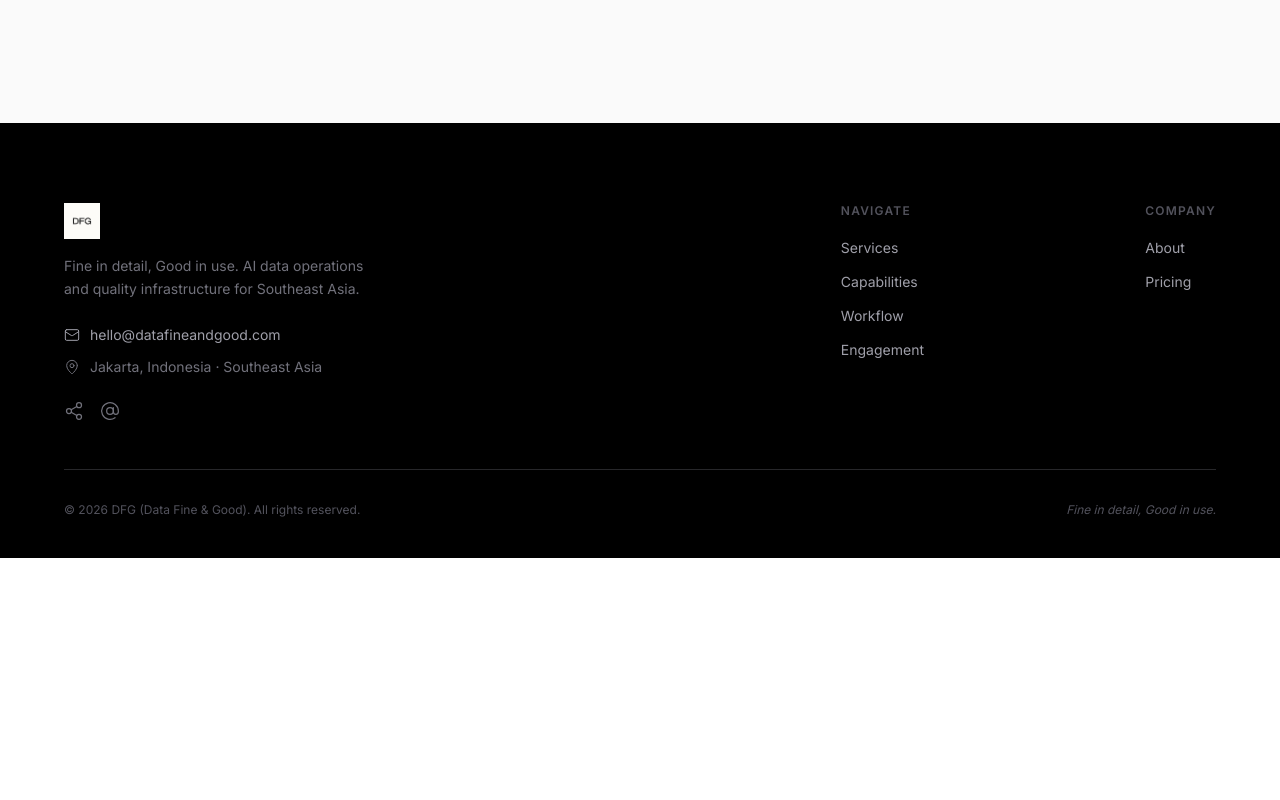
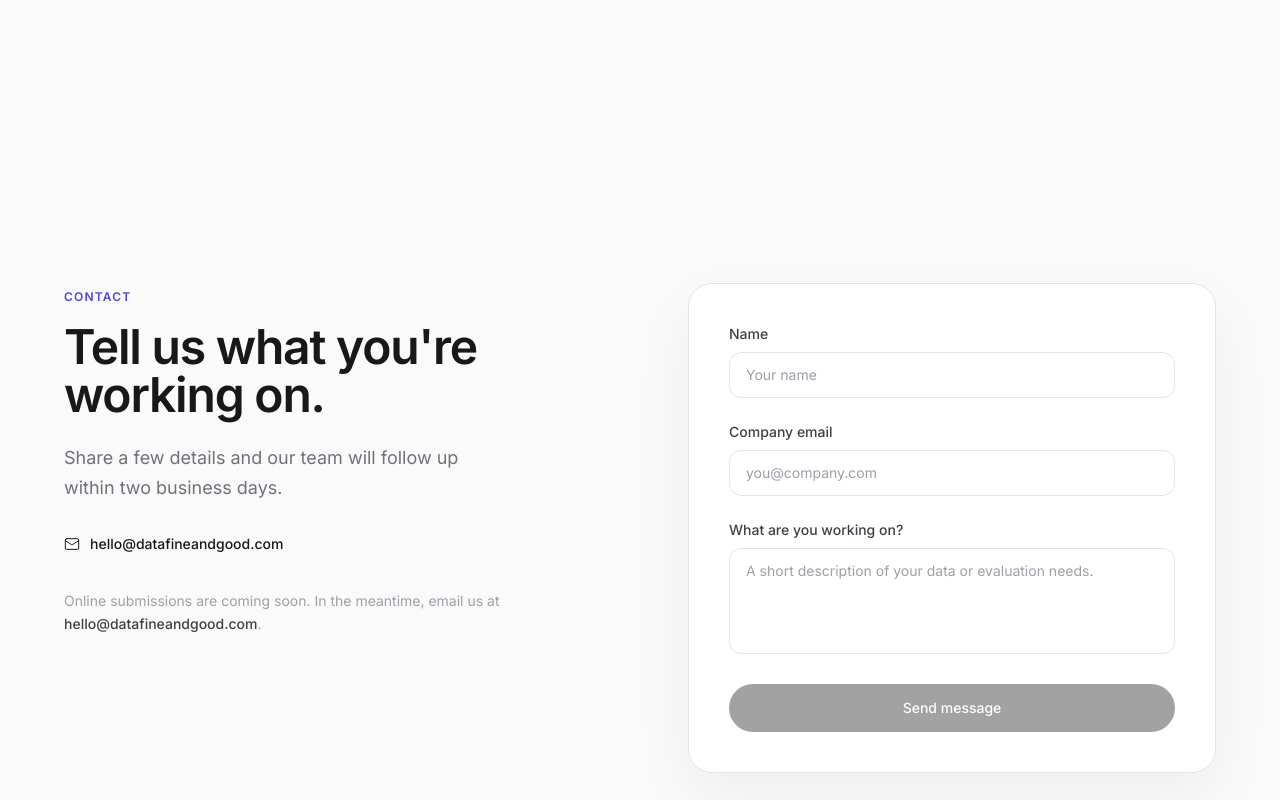
Before and after one commit to daffalandra/compro-dfg, a React (Vite) app: page / in a window 1280 px wide. Shown: the part 6840-7640 px from the top of the page. Before the commit the page ends 7398 px from the top, so only its background shows below. Built offline with nearby package versions, Linux system fonts and the light colour scheme.

Commit message:
feat: add contact section with static placeholder form

```diff
--- a/src/App.tsx
+++ b/src/App.tsx
@@ -1,5 +1,6 @@
 import About from "./components/About";
 import CapabilityTabs from "./components/CapabilityTabs";
+import Contact from "./components/Contact";
 // import CtaBanner from "./components/CtaBanner"; // hidden until Request Pilot is ready
 import EngagementModels from "./components/EngagementModels";
 import Footer from "./components/Footer";
@@ -21,6 +22,7 @@
         <RegionalOperations />
         <OperatingWorkflow />
         <EngagementModels />
+        <Contact />
         {/* <CtaBanner /> hidden until Request Pilot is ready */}
       </main>
       <Footer />
--- /dev/null
+++ b/src/components/Contact.tsx
@@ -0,0 +1,122 @@
+import { motion } from "framer-motion";
+import { Mail } from "lucide-react";
+import { contact } from "../data/content";
+import { pick, useLanguage } from "../i18n/LanguageContext";
+import { easeApple, headerVariants, viewportOnce } from "../lib/motion";
+
+export default function Contact() {
+  const { lang } = useLanguage();
+
+  return (
+    <section id="contact" className="bg-zinc-50 px-6 py-32 md:py-40">
+      <div className="mx-auto max-w-6xl">
+        <div className="grid grid-cols-1 gap-16 lg:grid-cols-2 lg:gap-24">
+          {/* Left: copy */}
+          <motion.div
+            variants={headerVariants}
+            initial="hidden"
+            whileInView="show"
+            viewport={viewportOnce}
+          >
+            <span className="text-xs font-semibold uppercase tracking-widest text-accent-600">
+              {pick(lang, contact.eyebrow)}
+            </span>
+            <h2 className="mt-4 text-4xl font-semibold tracking-tight text-zinc-900 md:text-5xl">
+              {pick(lang, contact.heading)}
+            </h2>
+            <p className="mt-6 max-w-md text-lg leading-relaxed text-zinc-500">
+              {pick(lang, contact.description)}
+            </p>
+
+            <a
+              href={`mailto:${contact.email}`}
+              className="mt-8 inline-flex items-center gap-2.5 text-sm font-medium text-zinc-900 transition-colors hover:text-accent-600"
+            >
+              <Mail className="h-4 w-4" strokeWidth={1.5} />
+              {contact.email}
+            </a>
+
+            <p className="mt-8 max-w-md text-sm leading-relaxed text-zinc-400">
+              {pick(lang, contact.disabledNote)}{" "}
+              <a
+                href={`mailto:${contact.email}`}
+                className="font-medium text-zinc-700 underline-offset-4 hover:underline"
+              >
+                {contact.email}
+              </a>
+              .
+            </p>
+          </motion.div>
+
+          {/* Right: static placeholder form */}
+          <motion.form
+            initial={{ opacity: 0, y: 24 }}
+            whileInView={{ opacity: 1, y: 0 }}
+            viewport={viewportOnce}
+            transition={{ duration: 0.7, ease: easeApple, delay: 0.1 }}
+            onSubmit={(event) => event.preventDefault()}
+            className="rounded-3xl border border-zinc-200 bg-white p-8 shadow-[0_24px_64px_rgba(0,0,0,0.05)] md:p-10"
+          >
+            <div className="space-y-6">
+              <div>
+                <label
+                  htmlFor="contact-name"
+                  className="mb-2 block text-sm font-medium text-zinc-700"
+                >
+                  {pick(lang, contact.nameLabel)}
+                </label>
+                <input
+                  id="contact-name"
+                  type="text"
+                  autoComplete="name"
+                  placeholder={pick(lang, contact.namePlaceholder)}
+                  className="w-full rounded-xl border border-zinc-200 bg-white px-4 py-3 text-sm text-zinc-900 placeholder:text-zinc-400 focus:border-accent-500 focus:outline-none focus:ring-2 focus:ring-accent-500/20"
+                />
+              </div>
+
+              <div>
+                <label
+                  htmlFor="contact-email"
+                  className="mb-2 block text-sm font-medium text-zinc-700"
+                >
+                  {pick(lang, contact.companyLabel)}
+                </label>
+                <input
+                  id="contact-email"
+                  type="email"
+                  autoComplete="email"
+                  placeholder={pick(lang, contact.companyPlaceholder)}
+                  className="w-full rounded-xl border border-zinc-200 bg-white px-4 py-3 text-sm text-zinc-900 placeholder:text-zinc-400 focus:border-accent-500 focus:outline-none focus:ring-2 focus:ring-accent-500/20"
+                />
+              </div>
+
+              <div>
+                <label
+                  htmlFor="contact-message"
+                  className="mb-2 block text-sm font-medium text-zinc-700"
+                >
+                  {pick(lang, contact.messageLabel)}
+                </label>
+                <textarea
+                  id="contact-message"
+                  rows={4}
+                  placeholder={pick(lang, contact.messagePlaceholder)}
+                  className="w-full resize-none rounded-xl border border-zinc-200 bg-white px-4 py-3 text-sm text-zinc-900 placeholder:text-zinc-400 focus:border-accent-500 focus:outline-none focus:ring-2 focus:ring-accent-500/20"
+                />
+              </div>
+
+              <button
+                type="submit"
+                disabled
+                title={pick(lang, contact.disabledNote)}
+                className="w-full cursor-not-allowed rounded-full bg-zinc-900 px-7 py-3.5 text-sm font-medium text-white opacity-40"
+              >
+                {pick(lang, contact.submitLabel)}
+              </button>
+            </div>
+          </motion.form>
+        </div>
+      </div>
+    </section>
+  );
+}
--- a/src/components/Footer.tsx
+++ b/src/components/Footer.tsx
@@ -7,7 +7,7 @@
   const year = new Date().getFullYear();
 
   return (
-    <footer id="contact" className="bg-black px-6 pb-10 pt-20 text-zinc-400">
+    <footer id="footer" className="bg-black px-6 pb-10 pt-20 text-zinc-400">
       <div className="mx-auto max-w-6xl">
         <div className="grid grid-cols-1 gap-12 border-b border-zinc-800 pb-12 md:grid-cols-2">
 
```
